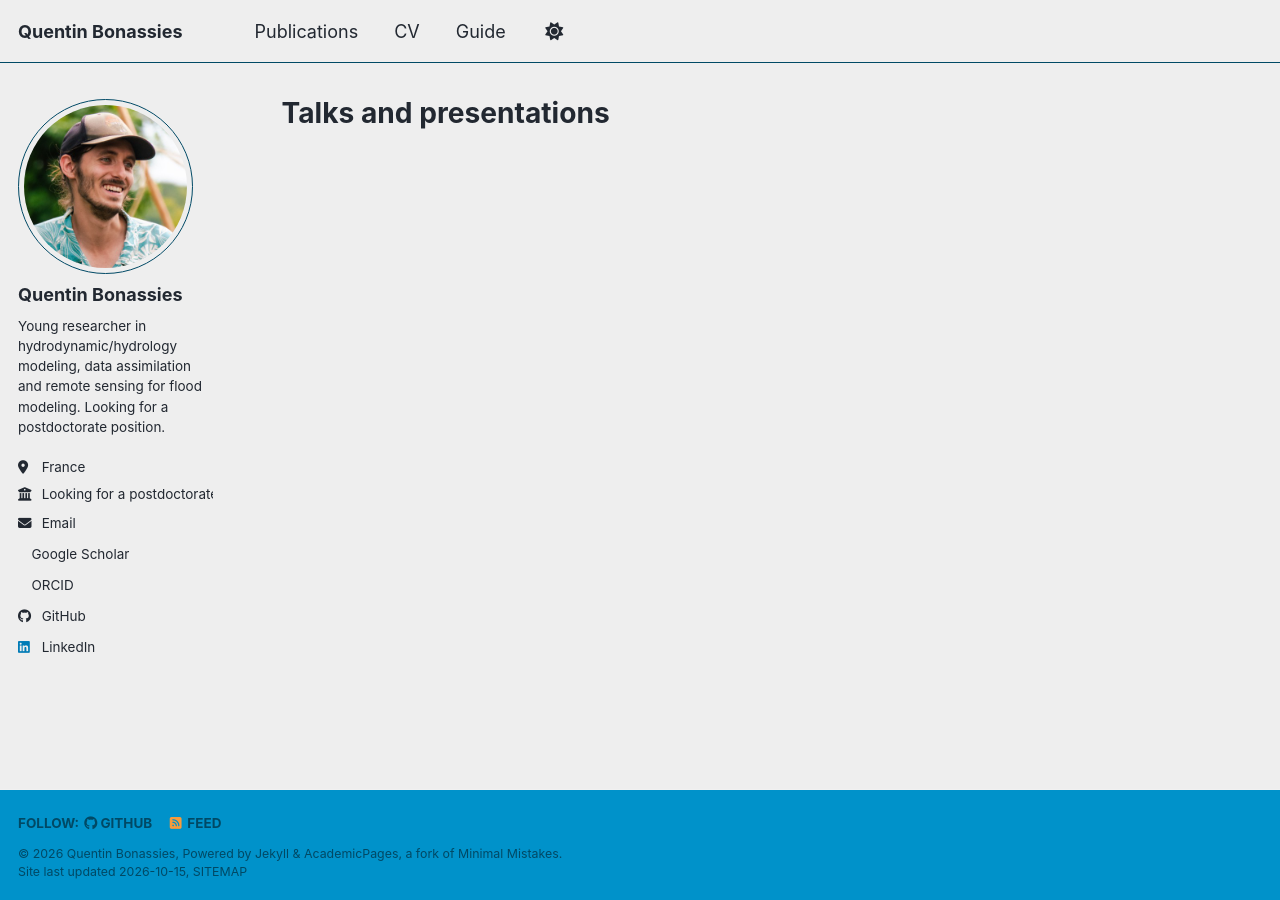
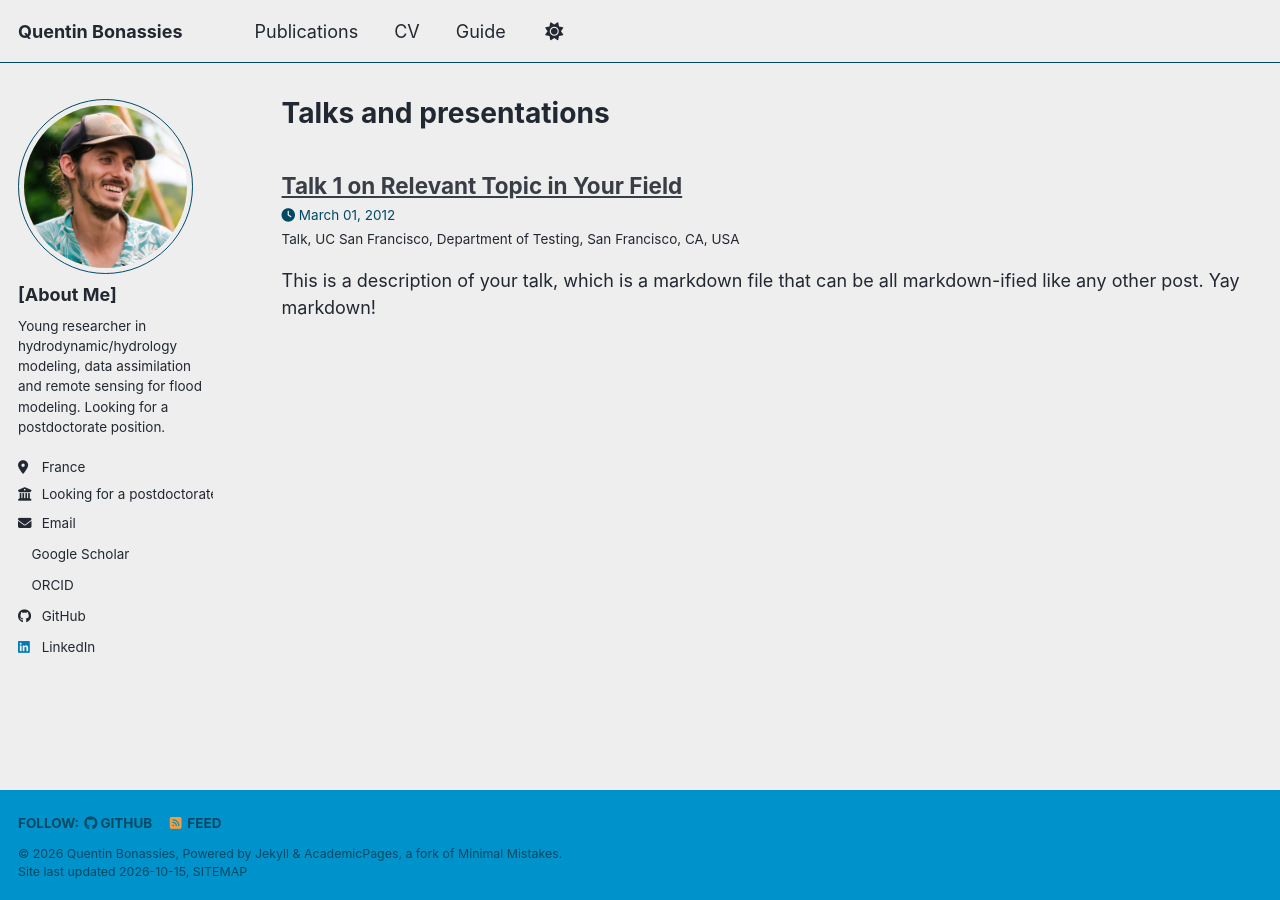
Before and after one commit to quentinbns/quentinbns.github.io, a Jekyll site: the page built from _pages/talks.html, in a window 1280 px wide. Built offline with Jekyll 4.4.1, drawn with Linux system fonts in a browser that asks for light colours; a style sheet for code colours, icons or effects is not loaded.

Commit message:
update site

```diff
--- a/_config.yml
+++ b/_config.yml
@@ -24,11 +24,11 @@ repository               : "quentinbns/quentinbns.github.io"
 author:
   # Biographic information
   avatar           : "profile.png"
-  name             : "Quentin Bonassies"
+  name             : "[About Me]"
   pronouns         :  # example: "she/her"
   bio              : "Young researcher in hydrodynamic/hydrology modeling, data assimilation and remote sensing for flood modeling. Looking for a postdoctorate position."
   location         : "France"
-  employer         : "Looking for a\npostdoctorate position"
+  employer         : "Looking for a postdoctorate position"
   uri              : # URL
   email            : "qbonassies@gmail.com"
 
```
Also changed, not shown: _talks/2012-03-01-talk-1.md (added, +11 -0 lines).
